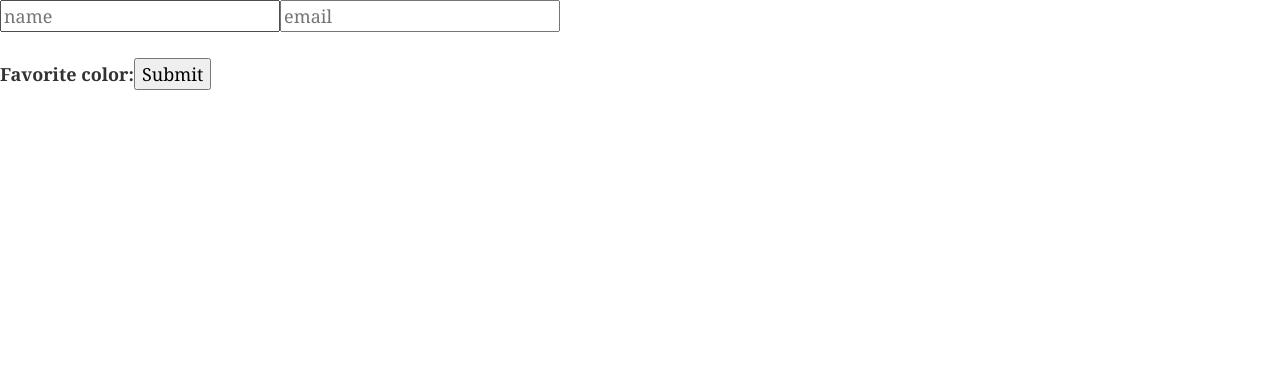
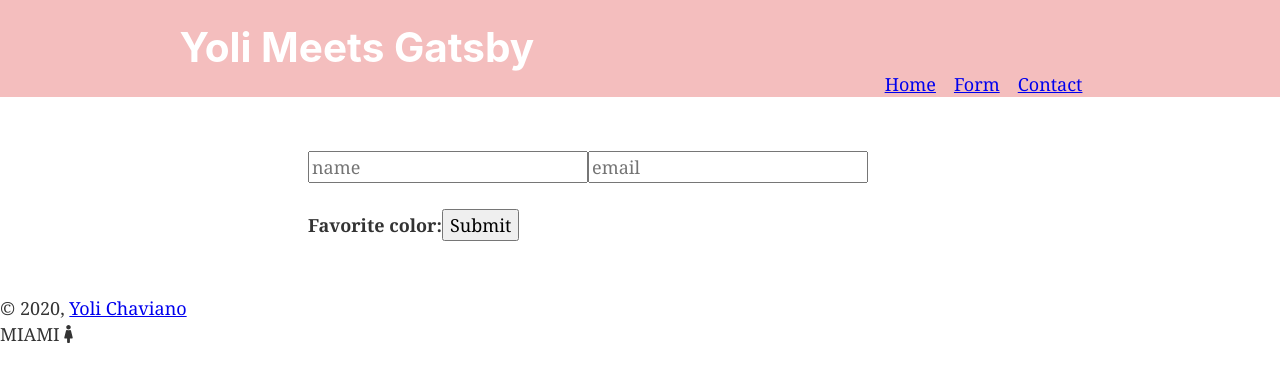
Before and after one commit to YoliYoli/basic-gatsby-applications, a Gatsby site: page /mailchimpForm in a window 1280 px wide. Built offline with nearby package versions, Linux system fonts and the light colour scheme; Gatsby itself is replaced by a stand-in of ours.

Commit message:
layout started

```diff
--- a/gatsby-config.js
+++ b/gatsby-config.js
@@ -15,6 +15,7 @@ module.exports = {
     },
     `gatsby-transformer-sharp`,
     `gatsby-plugin-sharp`,
+    `gatsby-plugin-fontawesome-css`,
     {
       resolve: `gatsby-plugin-manifest`,
       options: {
--- a/package.json
+++ b/package.json
@@ -5,8 +5,12 @@
   "version": "0.1.0",
   "author": "Kyle Mathews <mathews.kyle@gmail.com>",
   "dependencies": {
+    "@fortawesome/fontawesome-svg-core": "^1.2.30",
+    "@fortawesome/free-solid-svg-icons": "^5.14.0",
+    "@fortawesome/react-fontawesome": "^0.1.11",
     "gatsby": "^2.24.63",
     "gatsby-image": "^2.4.19",
+    "gatsby-plugin-fontawesome-css": "^1.0.0",
     "gatsby-plugin-mailchimp": "^5.2.2",
     "gatsby-plugin-manifest": "^2.4.30",
     "gatsby-plugin-offline": "^3.2.28",
--- /dev/null
+++ b/src/components/footer.js
@@ -0,0 +1,17 @@
+import { Link } from "gatsby"
+import PropTypes from "prop-types"
+import React from "react"
+
+import { faFemale  } from '@fortawesome/free-solid-svg-icons'
+import { FontAwesomeIcon } from "@fortawesome/react-fontawesome"
+
+export default function Footer(){
+return(
+<footer>
+© {new Date().getFullYear()}, {` `} <a href="https://www.linkedin.com/in/yolichaviano/"> Yoli Chaviano </a>
+<p>MIAMI {` `} <FontAwesomeIcon icon={faFemale} size="1x"/>{` `}</p>
+</footer>
+
+
+)
+}
--- a/src/components/header.js
+++ b/src/components/header.js
@@ -2,10 +2,17 @@ import { Link } from "gatsby"
 import PropTypes from "prop-types"
 import React from "react"
 
+
+const ListLink = props => (
+  <li style={{ display: `inline-block`, marginRight: `1rem` }}>
+    <Link to={props.to}>{props.children}</Link>
+  </li>
+)
+
 const Header = ({ siteTitle }) => (
   <header
     style={{
-      background: `rebeccapurple`,
+      background: `#f4bebe`,
       marginBottom: `1.45rem`,
     }}
   >
@@ -27,6 +34,12 @@ const Header = ({ siteTitle }) => (
           {siteTitle}
         </Link>
       </h1>
+
+      <ul style={{ listStyle: `none`, float: `right` }}>
+          <ListLink to="/">Home</ListLink>
+          <ListLink to="/mailchimpForm/">Form</ListLink>
+          <ListLink to="/contact/">Contact</ListLink>
+        </ul>
     </div>
   </header>
 )
--- a/src/components/layout.js
+++ b/src/components/layout.js
@@ -1,8 +1,6 @@
 /**
  * Layout component that queries for data
  * with Gatsby's useStaticQuery component
- *
- * See: https://www.gatsbyjs.com/docs/use-static-query/
  */
 
 import React from "react"
@@ -10,6 +8,7 @@ import PropTypes from "prop-types"
 import { useStaticQuery, graphql } from "gatsby"
 
 import Header from "./header"
+import Footer from "./footer"
 import "./layout.css"
 
 const Layout = ({ children }) => {
@@ -28,20 +27,15 @@ const Layout = ({ children }) => {
       <Header siteTitle={data.site.siteMetadata?.title || `Title`} />
       <div
         style={{
-          margin: `0 auto`,
-          maxWidth: 960,
-          padding: `0 1.0875rem 1.45rem`,
+          margin: `3rem auto`,
+          maxWidth: 700,
+          padding: `0 1rem`,
         }}
       >
         <main>{children}</main>
-        <footer style={{
-          marginTop: `2rem`
-        }}>
-          © {new Date().getFullYear()}, Built with
-          {` `}
-          <a href="https://www.gatsbyjs.com">Gatsby</a>
-        </footer>
+
       </div>
+      <Footer />
     </>
   )
 }
--- a/src/pages/mailchimpForm.js
+++ b/src/pages/mailchimpForm.js
@@ -1,6 +1,5 @@
 import React from "react"
 import { Link } from "gatsby"
-
 import Layout from "../components/layout"
 import SEO from "../components/seo"
 
@@ -50,6 +49,7 @@ export default class MyGatsbyMailList extends React.Component {
 
   render () {
     return (
+      <Layout>
       <form onSubmit={this._handleSubmit}>
       <input
           type="text"
@@ -69,6 +69,7 @@ export default class MyGatsbyMailList extends React.Component {
 
       <input type="submit" />
   </form>
+  </Layout>
     )
   }
 }
```
Also changed, not shown: README.md, 1 other file.
